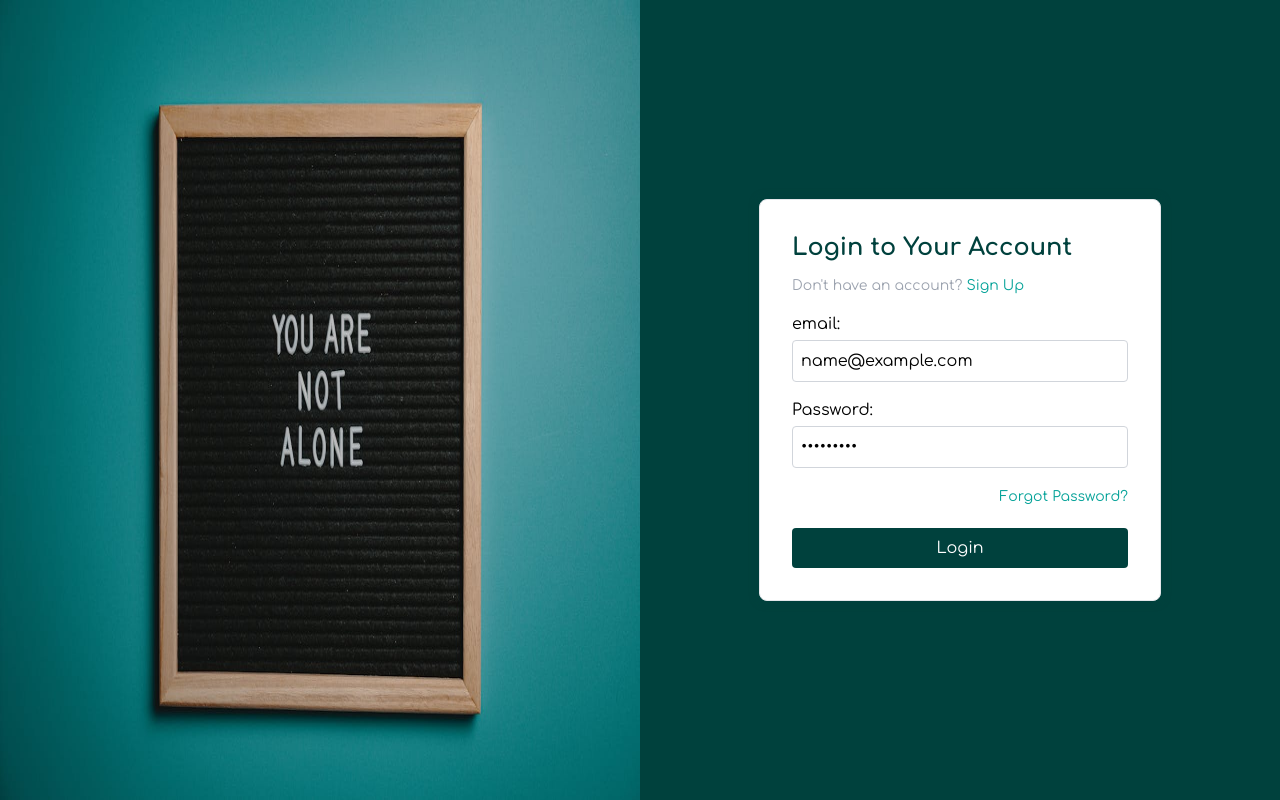
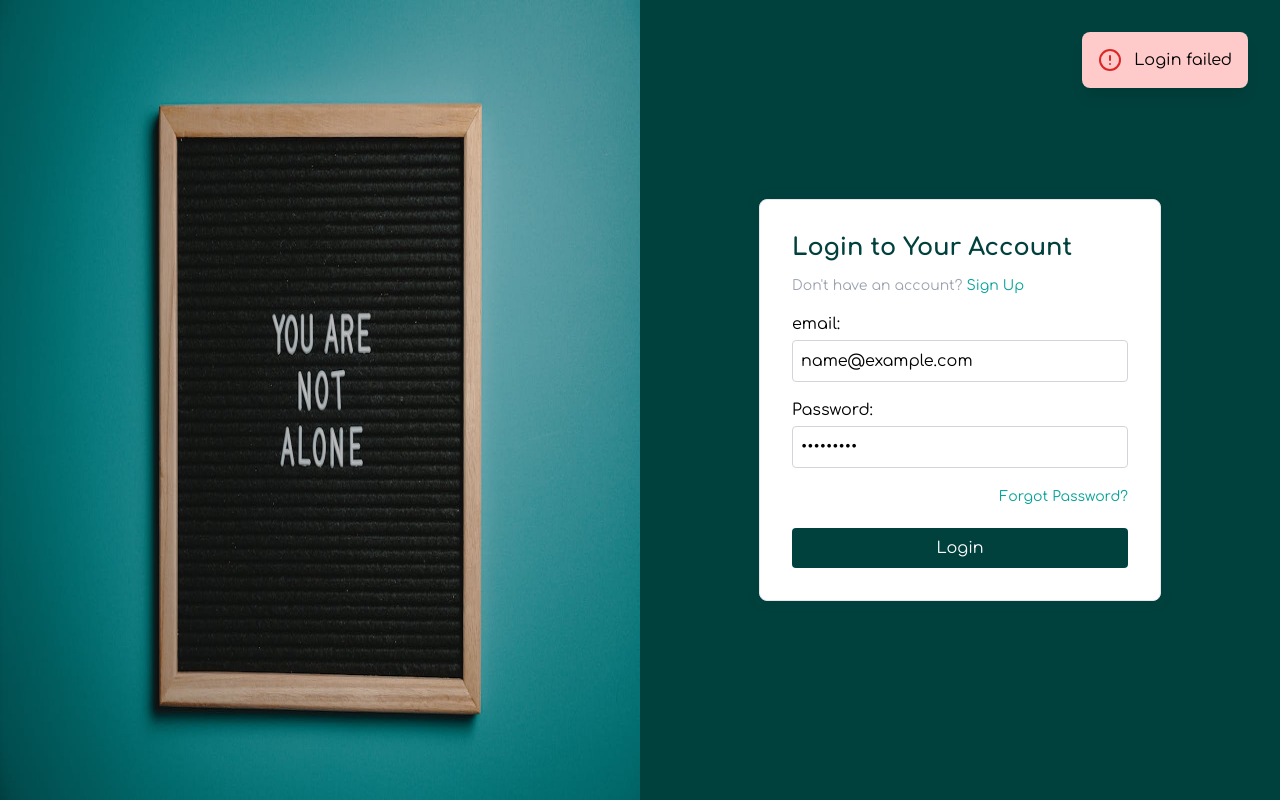
Before and after one commit to silura-008/frontend, a React (Vite) app: page /login in a window 1280 px wide. Both pictures are taken after typing "name@example.com", "Sample123" into the empty fields and a click on the button "Login". Built offline with nearby package versions, Linux system fonts and the light colour scheme; no server answers.

Commit message:
login section completed with error handling

```diff
--- a/src/components/SidebarContent.jsx
+++ b/src/components/SidebarContent.jsx
@@ -31,7 +31,7 @@ const SidebarContent = ({current = " " }) => (
       </div>
       <div>
         <SidebarItem
-          icon={<LogOut />}
+          icon={<LogOut className='text-red-600' />}
          label="Logout"
         />
       </div>
--- a/src/components/SidebarItem.jsx
+++ b/src/components/SidebarItem.jsx
@@ -9,7 +9,7 @@ const SidebarItem = ({ icon, label, current = "" }) => {
   const isLogout = label == "Logout"
 
   const content = (
-    <div className={`flex items-center space-x-3 p-2 hover:bg-gray-100 rounded-lg cursor-pointer
+    <div className={`flex items-center space-x-3 p-2 ${isLogout ? 'hover:bg-red-200' : 'hover:bg-gray-100'} rounded-lg cursor-pointer
       ${isActive ? 'bg-gray-100' : ''}`}
       onClick={() => isLogout && logout()} >
       {icon}
--- a/src/pages/Login.jsx
+++ b/src/pages/Login.jsx
@@ -2,10 +2,12 @@ import React, { useState } from 'react';
 import { Link, useNavigate } from 'react-router-dom';
 import { useAuth } from '../utils/AuthContext';
 import Login_img from '../assets/Login_img.jpg';
+import { CircleAlert } from 'lucide-react';
 
 
 
 function Login() {
+  const [notification, setNotification] = useState(null);
   const {login} = useAuth();
   const [formData, setFormData] = useState({
     email: '',
@@ -25,6 +27,14 @@ function Login() {
     const result = await login(formData.email, formData.password);
     if (!result.success) {
       console.log(result.error)
+      setNotification({
+        icon: <CircleAlert className="text-red-600" />,
+        message: `${result.error}`
+      });
+
+      setTimeout(() => {
+        setNotification(null);
+      }, 3000);
     }
     console.log(formData);
 
@@ -92,6 +102,13 @@ function Login() {
             </button>
           </form>
         </div>
+        {/* Notification */}
+      {notification && (
+          <div className="fixed mx-6 top-8  lg:right-8  lg:m-0 bg-red-200 shadow-lg rounded-lg p-4 flex items-center space-x-3 z-50">
+            {notification.icon}
+            <span className="text-black">{notification.message}</span>
+          </div>
+      )}
       </div>
     </div>
   );
--- a/src/utils/axiosInstance.js
+++ b/src/utils/axiosInstance.js
@@ -30,12 +30,12 @@ axiosInstance.interceptors.response.use(
   (response) => response,
   async (error) => {
     //handling refresh
+    const refreshToken = localStorage.getItem('refresh_token');
     const originalRequest = error.config;
-    if (error.response.status === 401 && !originalRequest._retry) {
+    if (error.response.status === 401 && refreshToken &&!originalRequest._retry) {
       originalRequest._retry = true;
 
       try {
-        const refreshToken = localStorage.getItem('refresh_token');
         const response = await axios.post(`${baseURL}/api/auth/jwt/refresh/`, {
           refresh: refreshToken
         });
```
